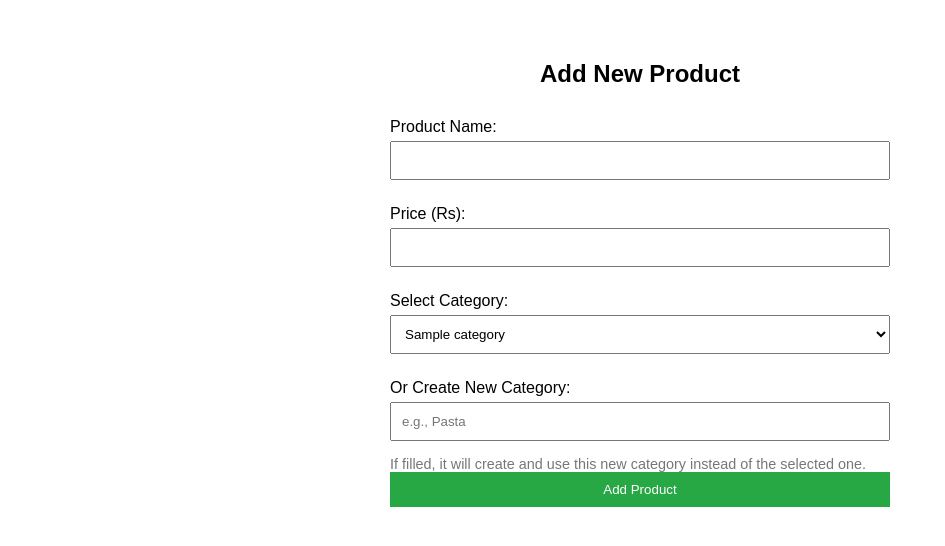
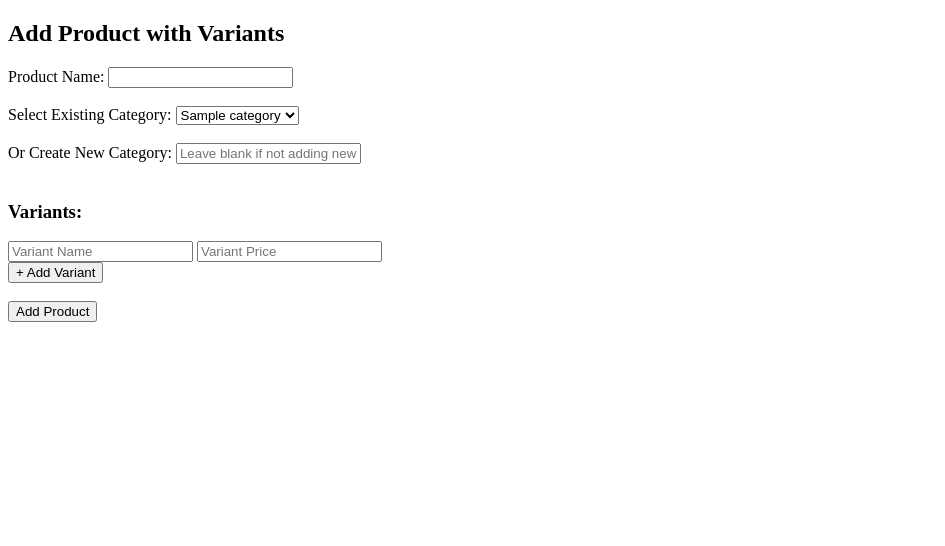
Before and after one commit to tamran471/alfredough, a Flask app: page /add_product in a window 1280 px wide. Shown: the top 546 px of the page, without its empty margins (0-945 px from the left). Run offline with Flask 3, Linux system fonts and the light colour scheme; tables that the repository leaves empty or names only in its code hold one stand-in row (values such as "Sample post").

Commit message:
Update add_product.html

```diff
--- a/templates/add_product.html
+++ b/templates/add_product.html
@@ -2,75 +2,47 @@
 <html>
 <head>
     <title>Add Product</title>
-    <style>
-        body {
-            font-family: Arial, sans-serif;
-            padding: 40px;
-            max-width: 500px;
-            margin: auto;
+    <script>
+        function addVariantRow() {
+            const container = document.getElementById('variants-container');
+            const row = document.createElement('div');
+            row.classList.add('variant-row');
+
+            row.innerHTML = `
+                <input type="text" name="variant_name[]" placeholder="Variant Name" required>
+                <input type="number" step="0.01" name="price[]" placeholder="Variant Price" required>
+                <button type="button" onclick="this.parentElement.remove()">Remove</button>
+            `;
+            container.appendChild(row);
         }
-
-        h2 {
-            text-align: center;
-        }
-
-        form {
-            display: flex;
-            flex-direction: column;
-        }
-
-        label {
-            margin: 10px 0 5px;
-        }
-
-        input[type="text"], input[type="number"], select {
-            padding: 10px;
-            margin-bottom: 15px;
-        }
-
-        button {
-            padding: 10px;
-            background-color: #28a745;
-            color: white;
-            border: none;
-            cursor: pointer;
-        }
-
-        button:hover {
-            background-color: #218838;
-        }
-
-        .note {
-            font-size: 0.9em;
-            color: #777;
-        }
-    </style>
+    </script>
 </head>
 <body>
+    <h2>Add Product with Variants</h2>
+    <form method="POST" action="/add_product">
+        <label>Product Name:</label>
+        <input type="text" name="name" required><br><br>
 
-<h2>Add New Product</h2>
+        <label>Select Existing Category:</label>
+        <select name="category_id">
+            {% for category in categories %}
+                <option value="{{ category[0] }}">{{ category[1] }}</option>
+            {% endfor %}
+        </select><br><br>
 
-<form method="POST">
-    <label>Product Name:</label>
-    <input type="text" name="name" required>
+        <label>Or Create New Category:</label>
+        <input type="text" name="new_category" placeholder="Leave blank if not adding new"><br><br>
 
-    <label>Price (Rs):</label>
-    <input type="number" step="0.01" name="price" required>
+        <h3>Variants:</h3>
+        <div id="variants-container">
+            <div class="variant-row">
+                <input type="text" name="variant_name[]" placeholder="Variant Name" required>
+                <input type="number" step="0.01" name="price[]" placeholder="Variant Price" required>
+            </div>
+        </div>
+        <button type="button" onclick="addVariantRow()">+ Add Variant</button><br><br>
 
-    <label>Select Category:</label>
-    <select name="category_id">
-        {% for cat in categories %}
-            <option value="{{ cat[0] }}">{{ cat[1] }}</option>
-        {% endfor %}
-    </select>
-
-    <label>Or Create New Category:</label>
-    <input type="text" name="new_category" placeholder="e.g., Pasta">
-    <div class="note">If filled, it will create and use this new category instead of the selected one.</div>
-
-    <button type="submit">Add Product</button>
-</form>
-
-
+        <input type="submit" value="Add Product">
+    </form>
 </body>
 </html>
```
